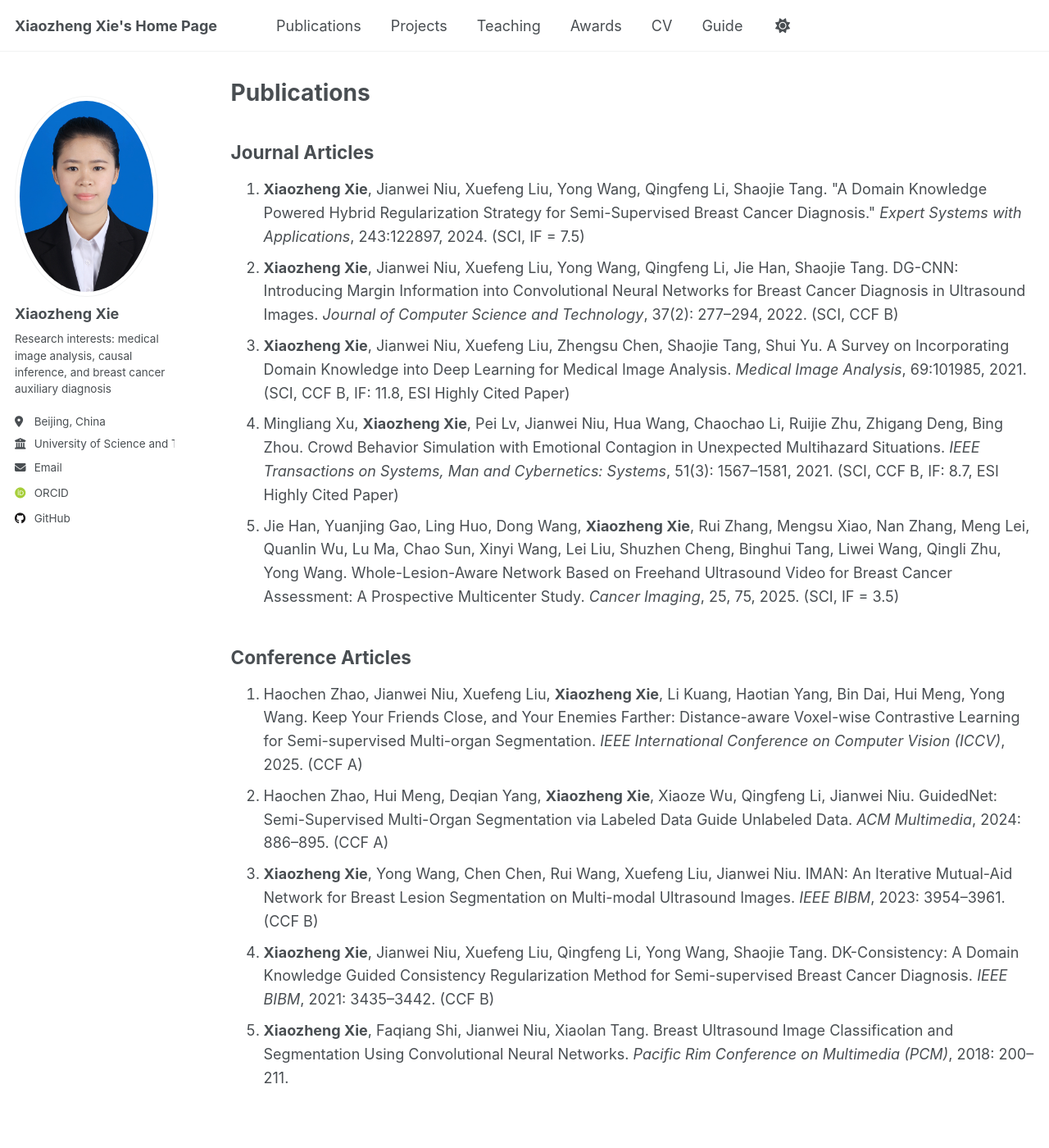
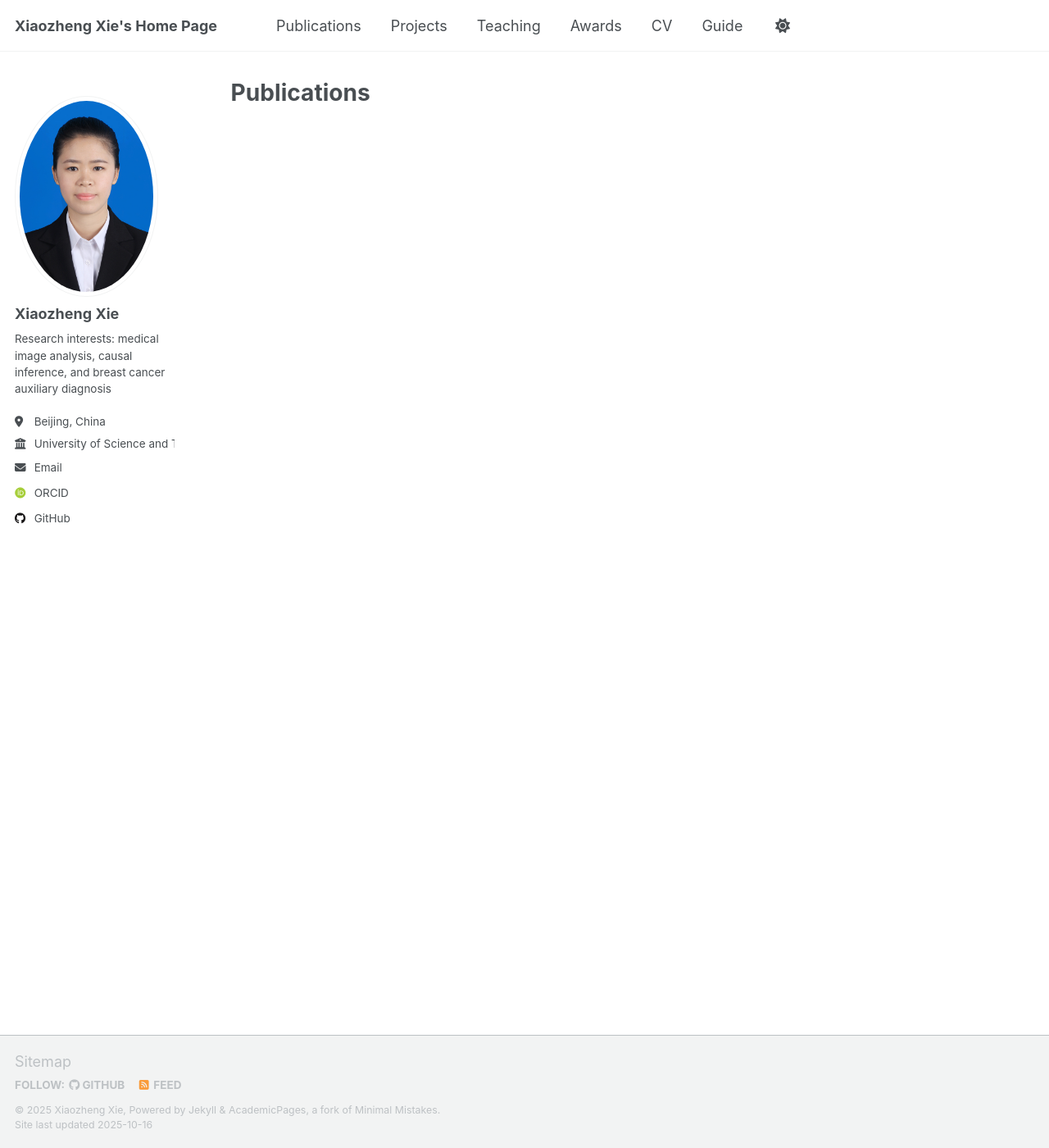
Before and after one commit to xxzcs/xxzcs.github.io, a Jekyll site: the page built from _pages/publications.html, in a window 1280 px wide and 1400 px high. Shown: the whole window at 82% size. Built offline with Jekyll 4.4.1, drawn with Linux system fonts in a browser that asks for light colours; some web fonts are replaced; a script that is not in the unit is left out; a file with an impossible date is left out.

Commit message:
Update publications.html

```diff
--- a/_pages/publications.html
+++ b/_pages/publications.html
@@ -37,7 +37,7 @@ author_profile: true
   <div class="wordwrap">You can also find my articles on <a href="{{site.author.googlescholar}}">my Google Scholar profile</a>.</div>
 {% endif %} -->
 
-<div style="overflow-wrap: break-word; word-wrap: break-word; line-height: 1.6; hyphens: auto;">
+<!-- <div style="overflow-wrap: break-word; word-wrap: break-word; line-height: 1.6; hyphens: auto;">
 <h2>Journal Articles</h2>
 
 <ol>
@@ -106,7 +106,7 @@ author_profile: true
   </li>
 </ol>
 
-</div>
+</div> -->
 <!-- ### Journal Articles
 1. **Xiaozheng Xie**, Jianwei Niu, Xuefeng Liu, Yong Wang, Qingfeng Li, Shaojie Tang. " A Domain Knowledge Powered Hybrid Regularization Strategy for Semi-Supervised Breast Cancer Diagnosis." Expert Systems with Applications, 243:122897, 2024 (SCI, IF = 7.5)
 
```
